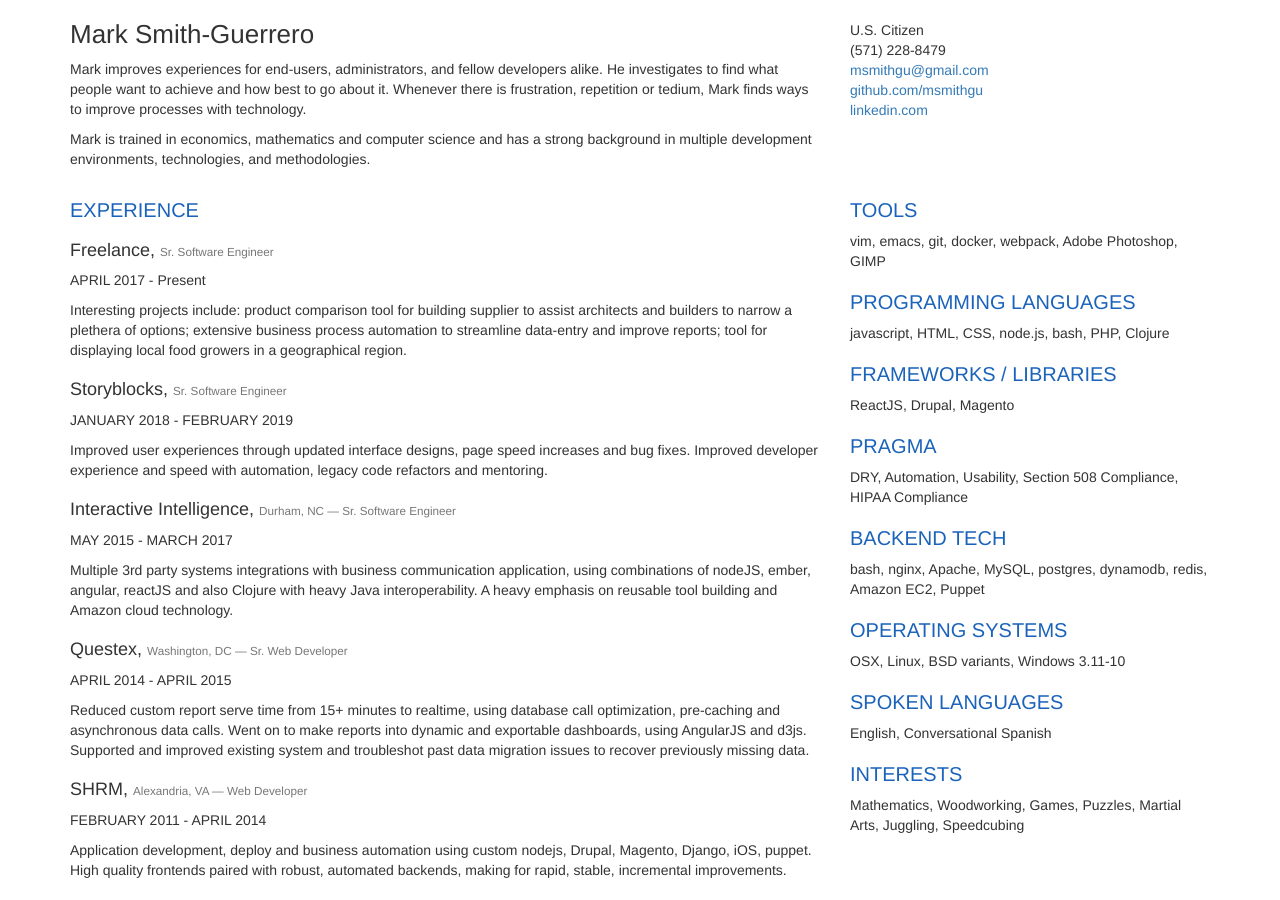
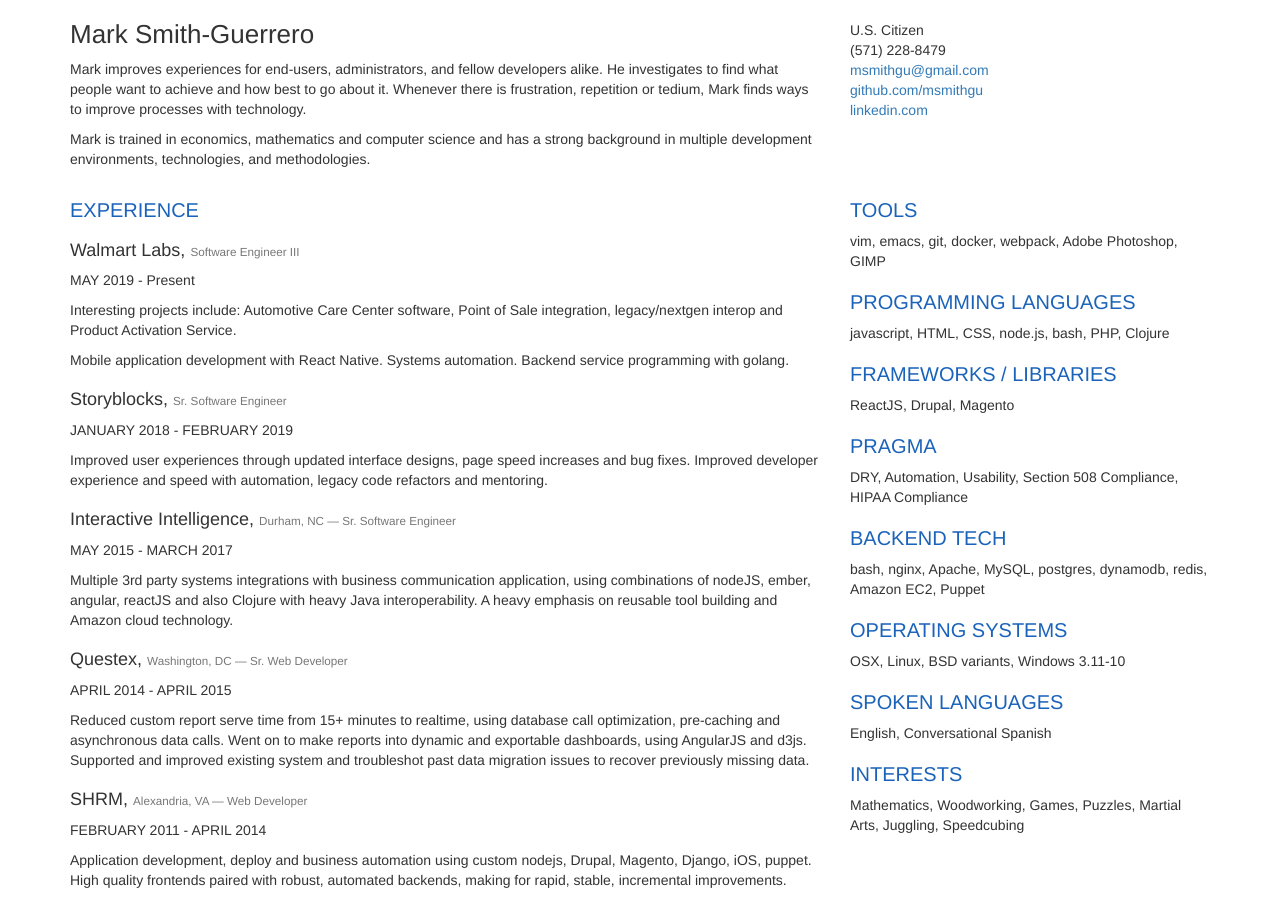
Before and after one commit to msmithgu/msmithgu.github.io, a Jekyll site: the page index.html, which Jekyll copies as it is, in a window 1280 px wide and 900 px high. Built offline with Jekyll 4.4.1, drawn with Linux system fonts in a browser that asks for light colours.

Commit message:
Update index.html

```diff
--- a/index.html
+++ b/index.html
@@ -53,9 +53,10 @@
       <div class="row">
         <div class="col-xs-8">
           <h2>experience</h2>
-          <h3>Freelance, <small>Sr. Software Engineer</small></h3>
-          <p class="dates">APRIL 2017 - Present</p>
-          <p>Interesting projects include: product comparison tool for building supplier to assist architects and builders to narrow a plethera of options; extensive business process automation to streamline data-entry and improve reports; tool for displaying local food growers in a geographical region.</p>
+          <h3>Walmart Labs, <small>Software Engineer III</small></h3>
+          <p class="dates">MAY 2019 - Present</p>
+          <p>Interesting projects include: Automotive Care Center software, Point of Sale integration, legacy/nextgen interop and Product Activation Service.</p>
+          <p>Mobile application development with React Native. Systems automation. Backend service programming with golang.</p>
           <h3>Storyblocks, <small>Sr. Software Engineer</small></h3>
           <p class="dates">JANUARY 2018 - FEBRUARY 2019</p>
           <p>Improved user experiences through updated interface designs, page speed increases and bug fixes. Improved developer experience and speed with automation, legacy code refactors and mentoring.</p>
```
